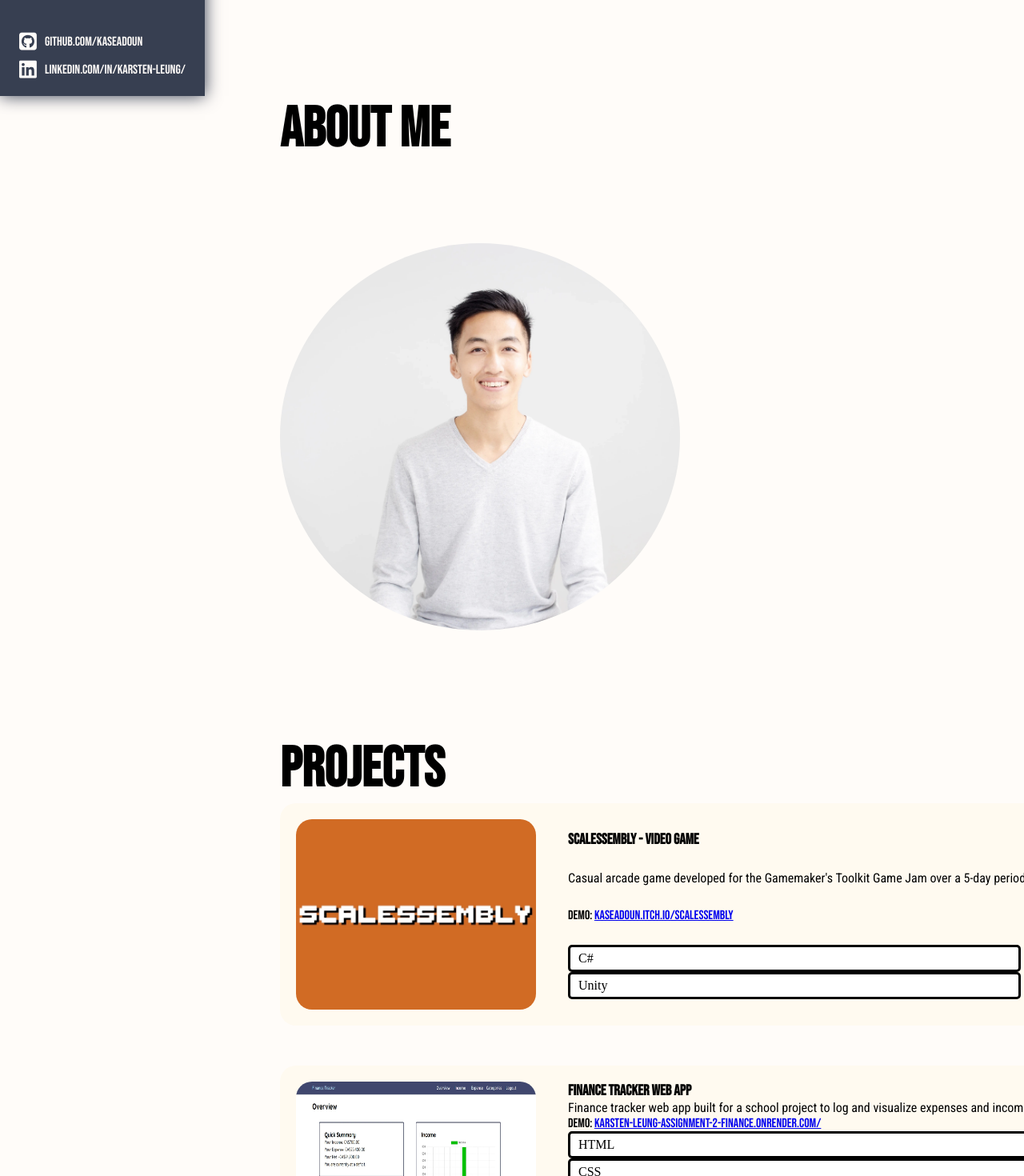
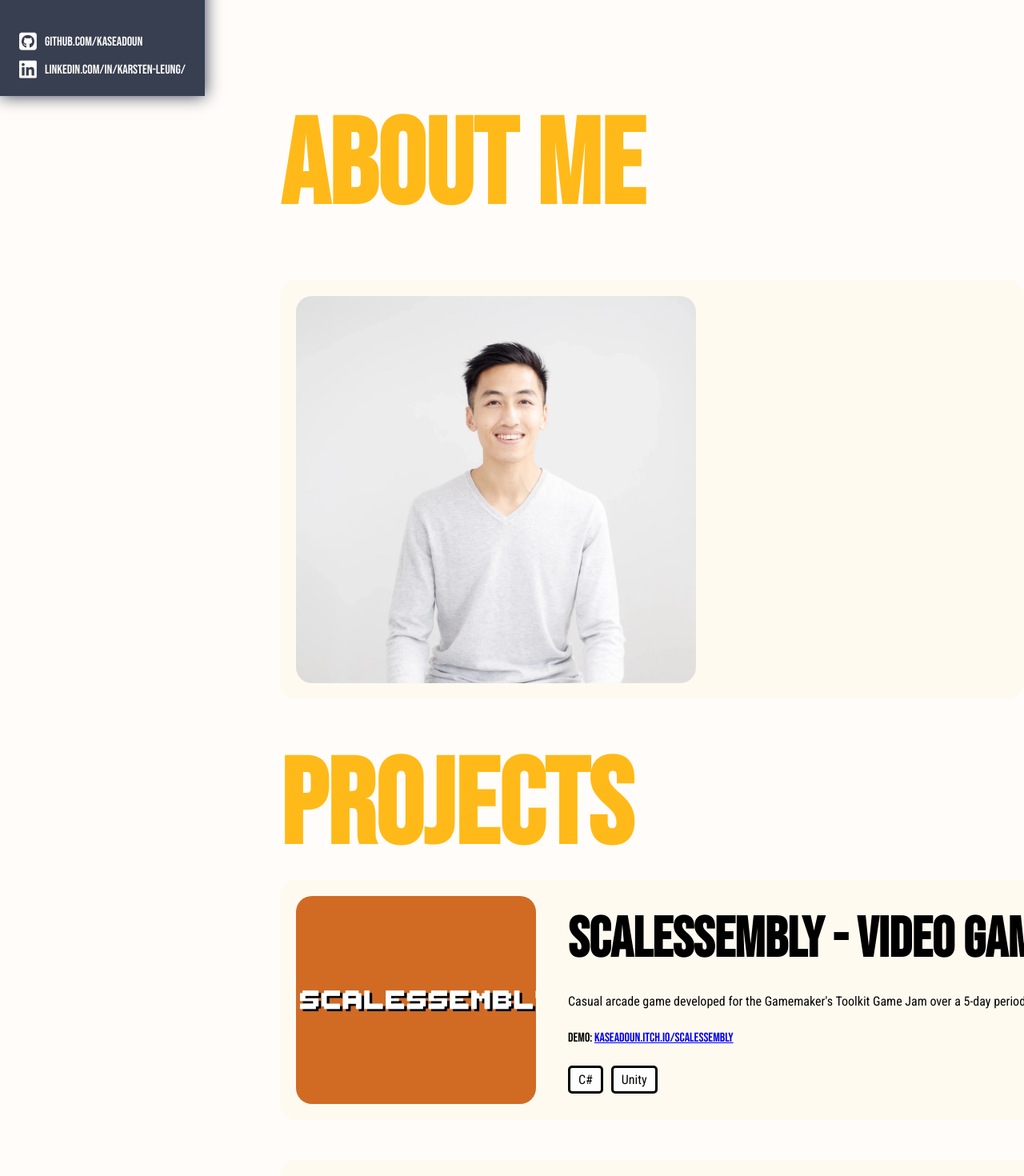
Before and after one commit to kaseadoun/karsten-leung-portfolio, a React (Vite) app: page / in a window 1280 px wide. Shown: the part 680-2150 px from the top of the page at 80% size. Built offline with nearby package versions, Linux system fonts and the light colour scheme.

Commit message:
About and project item styling

```diff
--- a/src/index.css
+++ b/src/index.css
@@ -37,13 +37,17 @@ span {
   font-family: "Roboto Condensed", sans-serif;
 }
 
-h1 {
+h1, h2 {
   color: var(--selective-yellow);
   font-weight: 900;
   font-size: 200px;
 }
 
 h2 {
+  font-size: 150px;
+}
+
+h3 {
   font-size: 70px;
 }
 
@@ -167,15 +171,39 @@ section {
 }
 
 /* ---------- ABOUT ME ---------- */
+
 .about-me-content-container {
   display: flex;
-  margin-top: 100px;
+  margin-top: 50px;
+  background-color: var(--eggshell);
+  gap: 20px;
+  padding: 20px;
+  border-radius: 20px;
 }
 
 .personal-photo {
   max-width: 500px;
   max-height: 500px;
-  border-radius: 50%;
+  border-radius: 20px;
+}
+
+.personal-description-container {
+  display: flex;
+  flex-direction: column;
+  justify-content: center;
+  align-items: flex-start;
+  gap: 30px;
+  background-color: var(--baby-powder);
+  padding: 20px 40px;
+  border-radius: 20px;
+  width: 60%;
+}
+
+h4 {
+  font-size: 40px;
+}
+.personal-description {
+  font-size: 1.5em;
 }
 
 /* ---------- PROJECT ITEM STYLING ---------- */
@@ -184,6 +212,7 @@ section {
   gap: 40px;
   max-width: 1543px;
   min-width: 500px;
+  min-height: 300px;
   width: 100vw;
   background-color: var(--eggshell);
   padding: 20px;
@@ -197,6 +226,8 @@ section {
   max-width: 300px;
   max-height: 300px;
   border-radius: 20px;
+  object-fit: cover;
+  object-position: left;
 }
 
 .project-card-text {
@@ -210,6 +241,8 @@ section {
 }
 
 .technology-tag {
+  font-family: "Roboto Condensed", sans-serif;
+  display: inline-block;
   background-color: var(--white);
   padding: 5px 10px;
   border: solid 3px;
```
